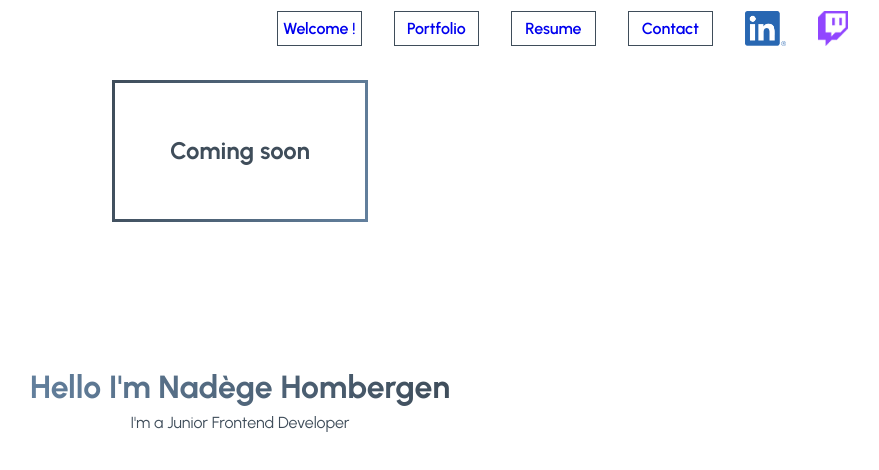
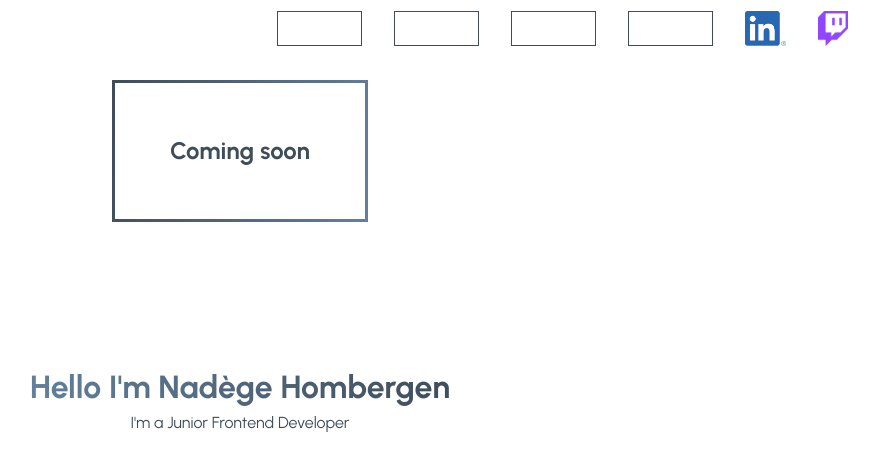
Before and after one commit to NadegeHbg/portfolio, a React (Create React App) app: page / in a window 1280 px wide. Shown: the top 470 px of the page, without its empty margins (400-1279 px from the left). Built offline with nearby package versions, Linux system fonts and the light colour scheme.

Commit message:
adding right color on link before & after visited

```diff
--- a/src/Styles/layouts/_header.scss
+++ b/src/Styles/layouts/_header.scss
@@ -9,6 +9,7 @@
         padding: .3rem;
         min-width: 85px;
         border: 1px solid var(--clr-primary-300);
+        color: var(--clr-neutral-100);
 
         font-weight: 600;
 
```
